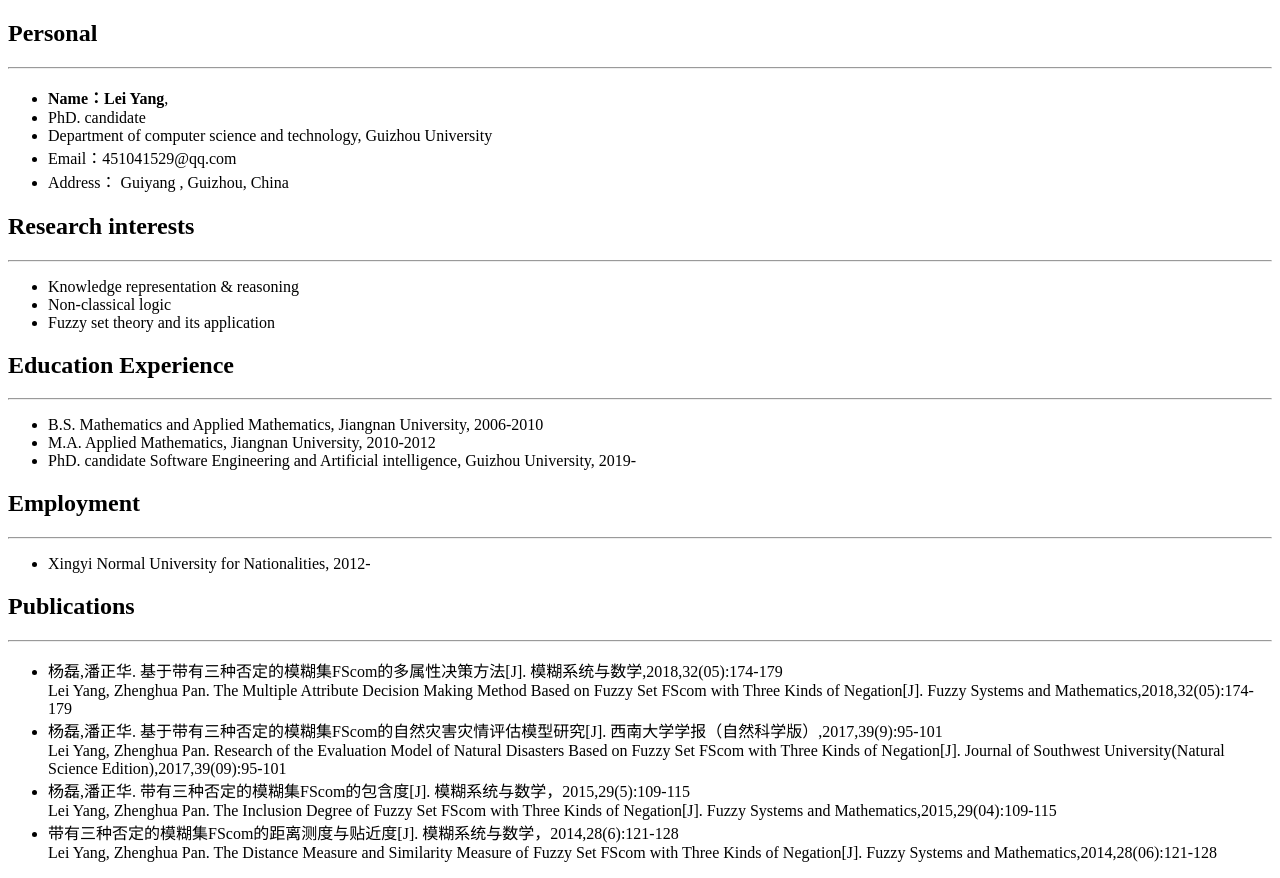
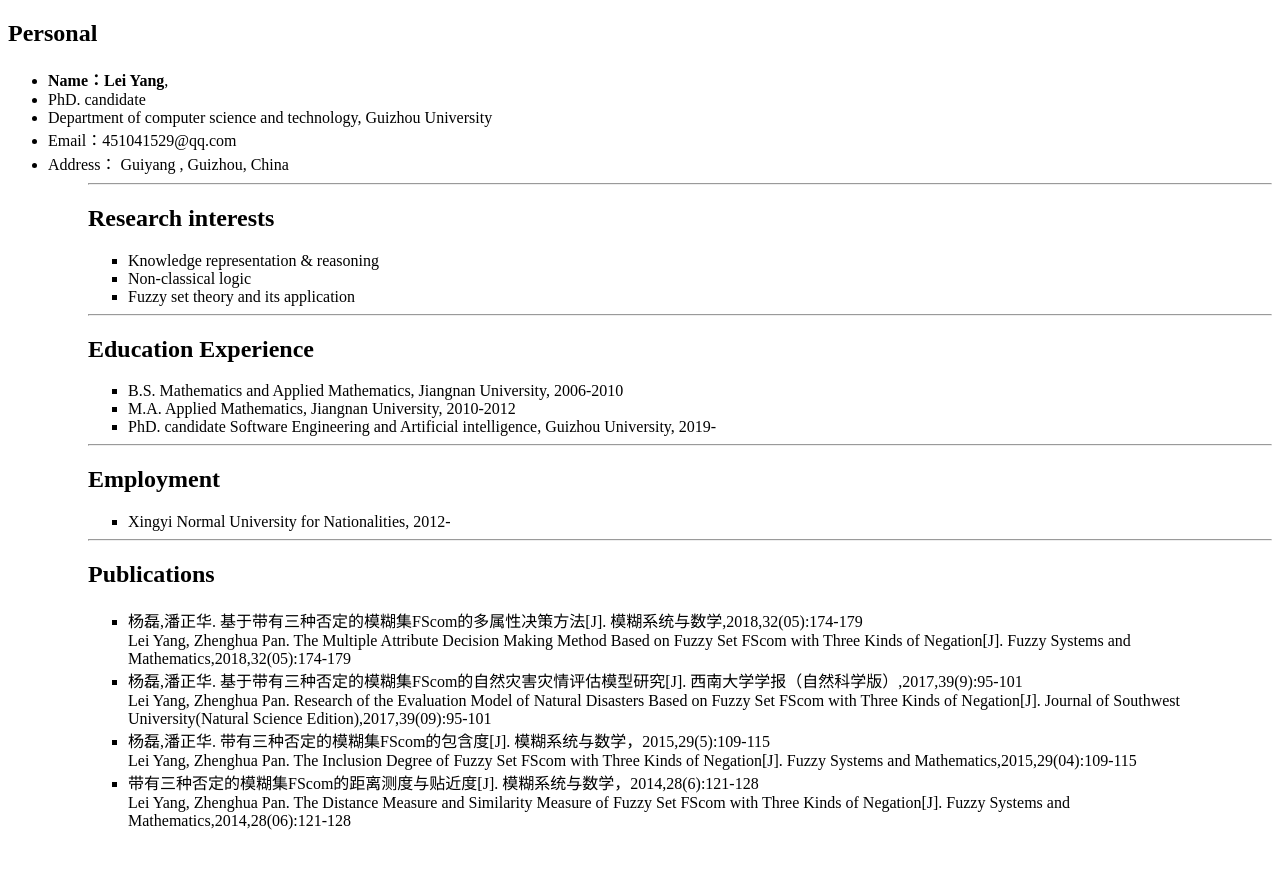
Before and after one commit to studingforever/introduction, a plain HTML site: page index.html in a window 1280 px wide. After the commit the page ends 846 px from the top, so only its background shows below. Drawn offline with Linux system fonts and the light colour scheme.

Commit message:
Update index.html

```diff
--- a/index.html
+++ b/index.html
@@ -5,39 +5,39 @@
   <body>
   <div id="Homepage">
   	<h2>Personal</h2>
-	<hr/>
+
 	<ul>
 	  <li><strong>Name：Lei Yang</strong></font>,</li>
 		  <li>PhD. candidate</li>
    	  <li>Department of computer science and technology, Guizhou University</li>
 	  <li>Email：451041529@qq.com</li>
     <li>Address： Guiyang , Guizhou, China</li>
-	<ul></div>
-  </div>
+	<ul>
+  <hr/>
   	<h2>Research interests</h2>
-	<hr/>
+
 	<ul>
 	  <li>Knowledge representation & reasoning</li>
 	  <li>Non-classical logic</li>
     <li>Fuzzy set theory and its application</li>
 	</ul>
-  </div>
+  <hr/>
 	<h2>Education Experience</h2>
-	<hr/>
+
 	<ul>
-	  <li>B.S. Mathematics and Applied Mathematics, Jiangnan University, 2006-2010</li>
-	  <li>M.A. Applied Mathematics, Jiangnan University, 2010-2012</li>
-	  <li>PhD. candidate  Software Engineering and Artificial intelligence, Guizhou University, 2019-</li>
+	  <li>B.S.  Mathematics and Applied Mathematics, Jiangnan University, 2006-2010</li>
+	  <li>M.A.  Applied Mathematics, Jiangnan University, 2010-2012</li>
+	  <li>PhD.  candidate Software Engineering and Artificial intelligence, Guizhou University, 2019-</li>
 	</ul>
-  </div>
+   <hr/>
 	<h2>Employment</h2>
-	<hr/>
+
 	<ul>
-	  <li>Xingyi Normal University for Nationalities, 2012-</li>
+	  <li>Xingyi Normal University for Nationalities,  2012-</li>
 	</ul>
-  </div>
+ <hr/>
 	<h2>Publications</h2>
-	<hr/>
+
 	<ul>
 	  <li>杨磊,潘正华. 基于带有三种否定的模糊集FScom的多属性决策方法[J]. 模糊系统与数学,2018,32(05):174-179<br>
         Lei Yang, Zhenghua Pan. The Multiple Attribute Decision Making Method Based on Fuzzy Set FScom with Three Kinds of Negation[J]. Fuzzy Systems and Mathematics,2018,32(05):174-179</li>
```
